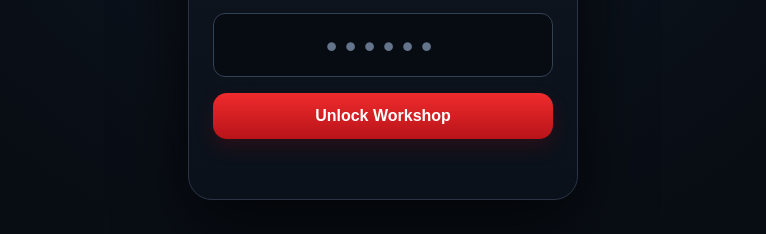
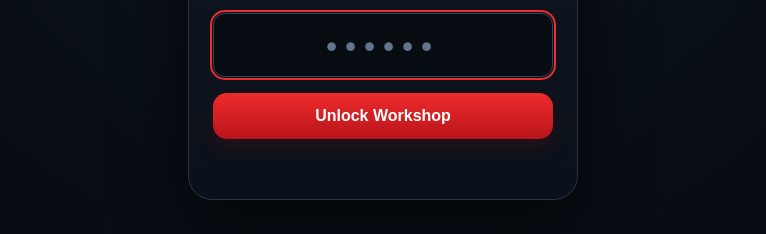
Before and after one commit to JoshMcNab/inspection-, a plain HTML site: page index.html in a window 1280 px wide. Shown: the part 449-683 px from the top of the page, without its empty margins (257-1023 px from the left). Drawn offline with Linux system fonts and the light colour scheme; no server answers.

Commit message:
Enable workshop PIN authentication

```diff
--- a/index.html
+++ b/index.html
@@ -52,6 +52,7 @@
 <section id="checklist" class="screen"><div class="toprow"><div><p class="eyebrow" id="sectionLabel"></p><h1 id="itemTitle"></h1></div><div class="counter" id="counter"></div></div><div class="item-card"><p id="itemHelp"></p><div class="status-grid"><button data-status="pass" onclick="setStatus('pass')">✓<span>PASS</span></button><button data-status="advisory" onclick="setStatus('advisory')">!<span>ADVISORY</span></button><button data-status="fail" onclick="setStatus('fail')">×<span>FAIL</span></button></div><label>Notes<textarea id="notes" placeholder="Add notes for this item..."></textarea></label><label class="photo">📷 Add photo<input type="file" accept="image/*" capture="environment" id="photo"></label><div id="photoPreview"></div></div><div class="nav"><button class="secondary" onclick="prevItem()">← Back</button><button class="primary" id="nextBtn" onclick="nextItem()">Next →</button></div></section>
 <section id="summary" class="screen"><p class="eyebrow">STEP 3 OF 3</p><h1>Inspection summary</h1><div id="summaryStats" class="summary-grid"></div><label>Overall comments<textarea id="overall" placeholder="Overall condition, recommendations, customer comments..."></textarea></label><div class="signature-box"><p>Technician signature</p><canvas id="sig"></canvas><button class="secondary small" onclick="clearSig()">Clear</button></div><button class="primary big" onclick="saveInspection()">✓ Save inspection</button><button class="secondary big" onclick="window.print()">🖨 Print / Save PDF</button></section>
 </main>
+<script src="pin.js?v=10"></script>
 <script src="app.js?v=10"></script>
 </body>
 </html>
```
